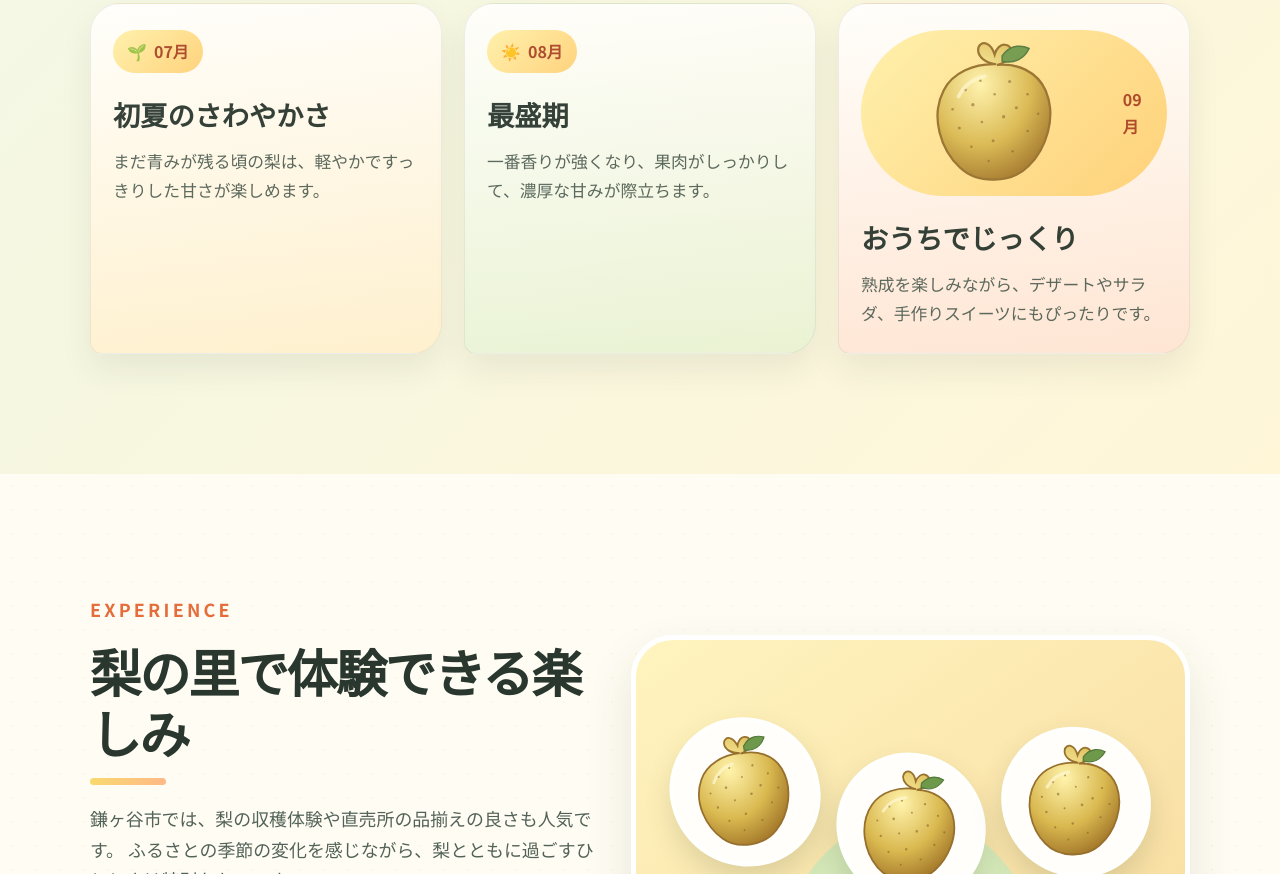
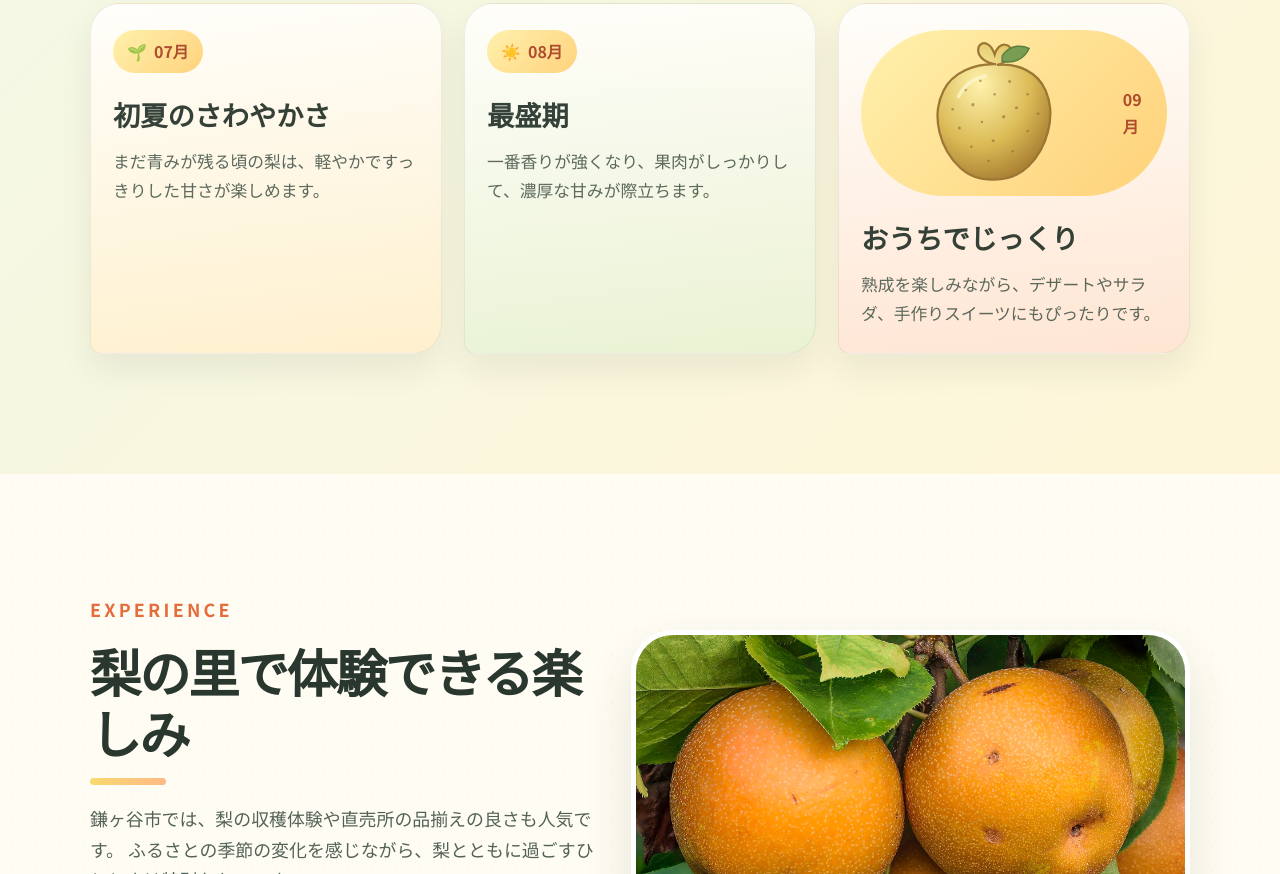
Before and after one commit to ick2521040-create/nwe-nwe, a plain HTML site: page index.html in a window 1280 px wide. Shown: the part 1926-2800 px from the top of the page. Drawn offline with Linux system fonts and the light colour scheme.

Commit message:
Add licensed pear photographs\n\nCo-authored-by: Copilot <223556219+Copilot@users.noreply.github.com>

```diff
--- a/index.html
+++ b/index.html
@@ -167,11 +167,17 @@
               <li>夏の風物詩として、家族や友人と楽しめる</li>
             </ul>
           </div>
-          <figure class="pear-illustrations reveal" aria-label="梨のイラスト">
-            <span class="pear-illustration pear-illustration-one" aria-hidden="true"><svg class="pear-art"><use href="#japanese-pear" /></svg></span>
-            <span class="pear-illustration pear-illustration-two" aria-hidden="true"><svg class="pear-art"><use href="#japanese-pear" /></svg></span>
-            <span class="pear-illustration pear-illustration-three" aria-hidden="true"><svg class="pear-art"><use href="#japanese-pear" /></svg></span>
-            <figcaption>鎌ヶ谷の梨をイメージしたイラスト</figcaption>
+          <figure class="pear-illustrations reveal" aria-label="梨の木になる実の写真">
+            <img
+              src="assets/pear-orchard.jpg"
+              alt="葉に囲まれて木になる梨の実"
+              loading="lazy"
+            />
+            <figcaption>
+              写真:
+              <a href="https://commons.wikimedia.org/wiki/File:Pyrus_pyrifolia_fruit_on_tree_1-PS_LR.jpg" target="_blank" rel="noopener noreferrer">PumpkinSky</a>
+              / CC BY-SA 4.0
+            </figcaption>
           </figure>
         </div>
       </section>
@@ -263,6 +269,12 @@
       <div class="container footer-wrap">
         <p>© <span id="year"></span> 鎌ヶ谷市の梨</p>
         <p>季節の恵みを、やさしくお届けします。</p>
+        <p>
+          写真:
+          <a href="https://commons.wikimedia.org/wiki/File:Pyrus_pyrifolia_(Raja)_fruit_2_LR.jpg" target="_blank" rel="noopener noreferrer">PumpkinSky</a>
+          /
+          <a href="https://creativecommons.org/licenses/by-sa/4.0/" target="_blank" rel="noopener noreferrer">CC BY-SA 4.0</a>
+        </p>
       </div>
     </footer>
 
--- a/styles.css
+++ b/styles.css
@@ -122,11 +122,10 @@ img {
   overflow: hidden;
   background-color: #86ad62;
   background-image:
-    linear-gradient(90deg, rgba(20, 38, 22, 0.58) 0%, rgba(20, 38, 22, 0.18) 100%),
-    radial-gradient(ellipse at 75% 20%, rgba(255, 235, 166, 0.8) 0 8%, transparent 8.5%),
-    radial-gradient(ellipse at 72% 112%, #527944 0 26%, transparent 26.5%),
-    radial-gradient(ellipse at 10% 112%, #79994b 0 32%, transparent 32.5%),
-    linear-gradient(180deg, #9fc8df 0%, #d7e8bb 48%, #93b86b 100%);
+    linear-gradient(90deg, rgba(20, 38, 22, 0.78) 0%, rgba(20, 38, 22, 0.36) 58%, rgba(20, 38, 22, 0.12) 100%),
+    url("assets/japanese-pear.jpg");
+  background-position: center 52%;
+  background-size: cover;
   min-height: 720px;
   display: flex;
   align-items: center;
@@ -495,48 +494,22 @@ img {
 
 .pear-illustrations {
   position: relative;
-  display: grid;
-  grid-template-columns: repeat(3, 1fr);
-  align-items: center;
-  justify-items: center;
   min-height: 360px;
   margin: 0;
-  padding: 38px 26px 56px;
+  padding: 0;
   overflow: hidden;
   border: 5px solid #fff;
   border-radius: 42px 42px 42px 16px;
-  background:
-    radial-gradient(ellipse at 50% 100%, #d5e9b9 0 35%, transparent 35.5%),
-    linear-gradient(145deg, #fff4bf, #f8dca0);
+  background: #dfeac9;
   box-shadow: var(--shadow);
 }
 
-.pear-illustration {
-  display: grid;
-  place-items: center;
-  width: clamp(90px, 12vw, 150px);
-  aspect-ratio: 1;
-  border: 4px solid rgba(255, 255, 255, 0.9);
-  border-radius: 48% 52% 47% 53%;
-  background: #fffefa;
-  box-shadow: 0 14px 28px rgba(65, 77, 42, 0.16);
-}
-
-.pear-illustration .pear-art {
-  width: 84%;
-  height: 84%;
-}
-
-.pear-illustration-one {
-  transform: translateY(-14px) rotate(-8deg);
-}
-
-.pear-illustration-two {
-  transform: translateY(22px) rotate(7deg);
-}
-
-.pear-illustration-three {
-  transform: translateY(-4px) rotate(3deg);
+.pear-illustrations img {
+  display: block;
+  width: 100%;
+  height: 360px;
+  object-fit: cover;
+  object-position: center 58%;
 }
 
 .pear-illustrations figcaption {
```
Also changed, not shown: assets/japanese-pear.jpg (added), assets/pear-orchard.jpg (added).
